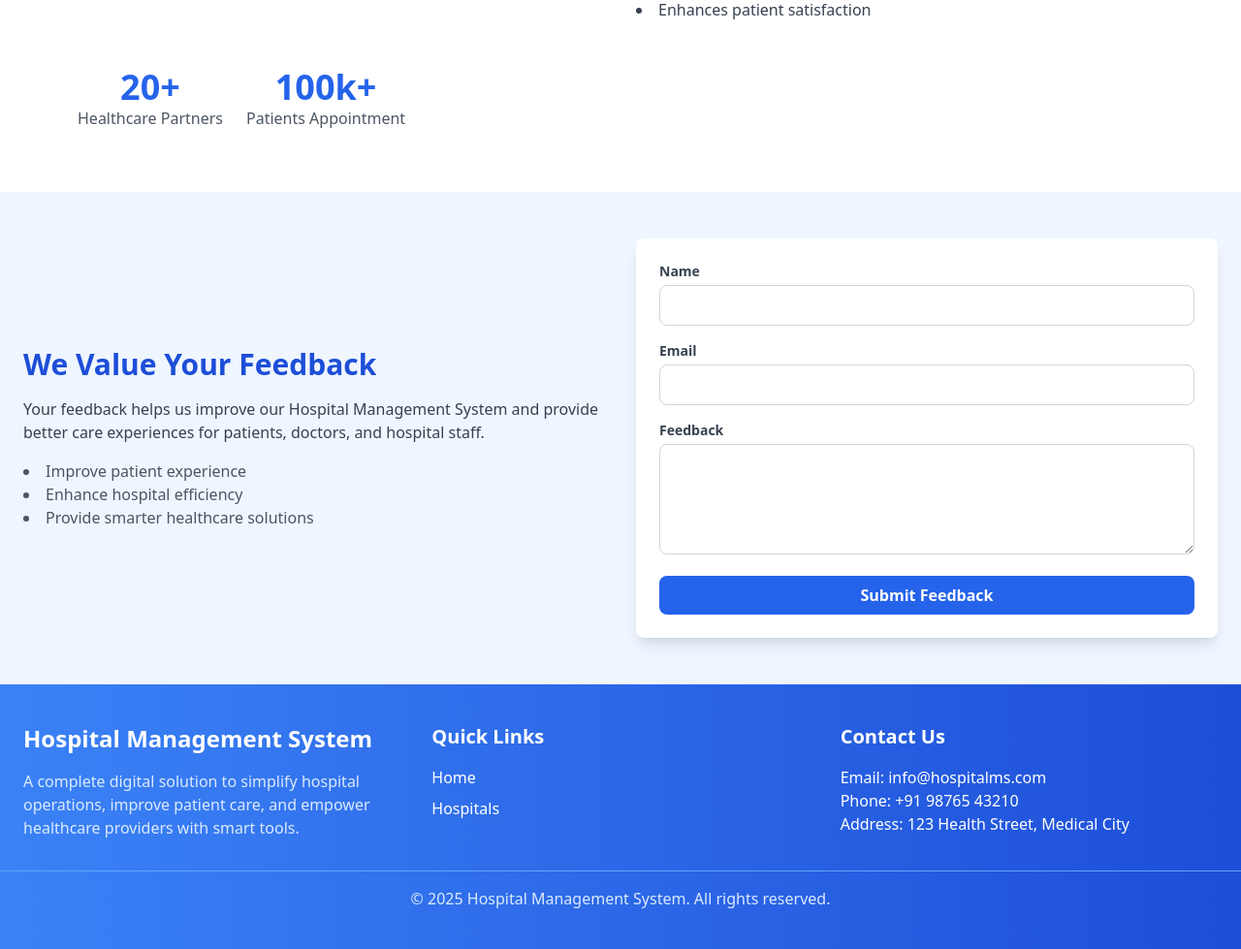
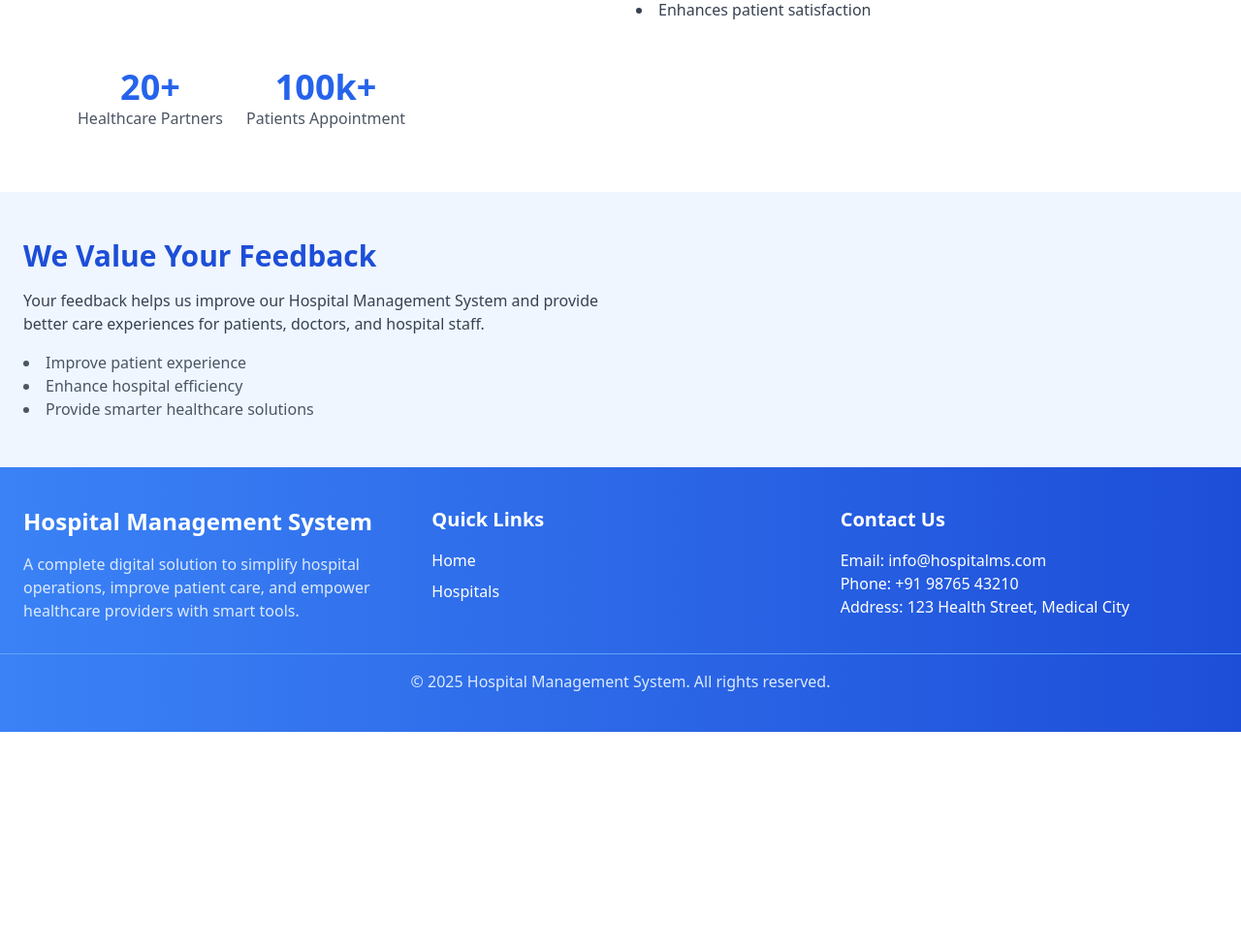
Before and after one commit to piyushsurve/Hospital-Management-System, a Django app: page / in a window 1280 px wide. Shown: the part 1138-2117 px from the top of the page at 97% size. After the commit the page ends 1893 px from the top, so only its background shows below. Run offline with Django 5.2, Linux system fonts and the light colour scheme; parts of the project's set-up code (start-up, migrations or seed data) failed here and were passed over; some libraries are stand-ins or nearby versions.

Commit message:
Update home.html

```diff
--- a/template/home.html
+++ b/template/home.html
@@ -99,7 +99,7 @@
     </div>
 
     <!-- Right Side: Feedback Form -->
-    <div class="bg-white shadow-lg rounded-lg p-6">
+    <!-- <div class="bg-white shadow-lg rounded-lg p-6">
       <form action="#" method="POST" class="space-y-4">
 
         <div>
@@ -121,7 +121,7 @@
           Submit Feedback
         </button>
       </form>
-    </div>
+    </div> -->
   </div>
 </section>
 
```
